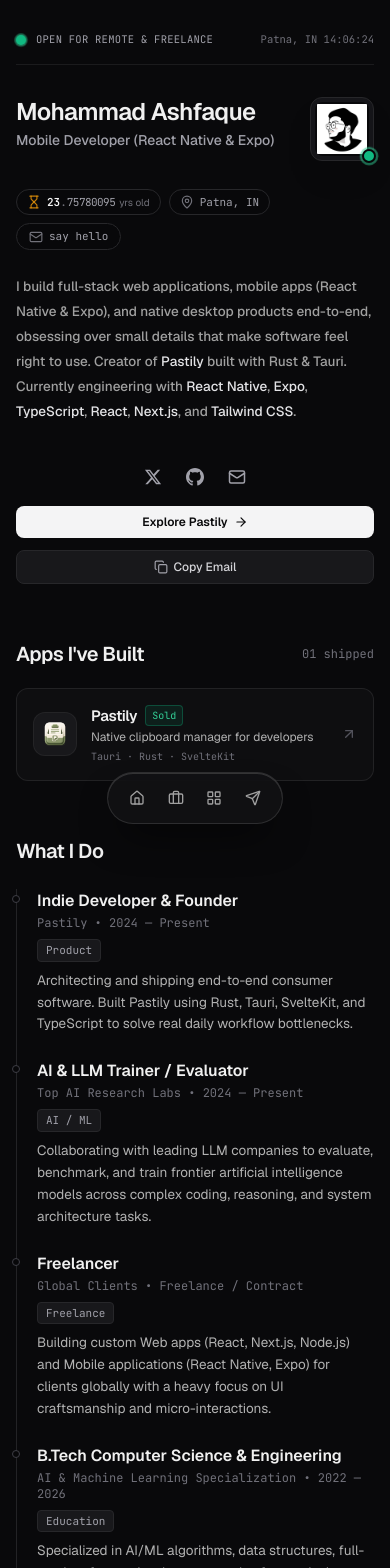
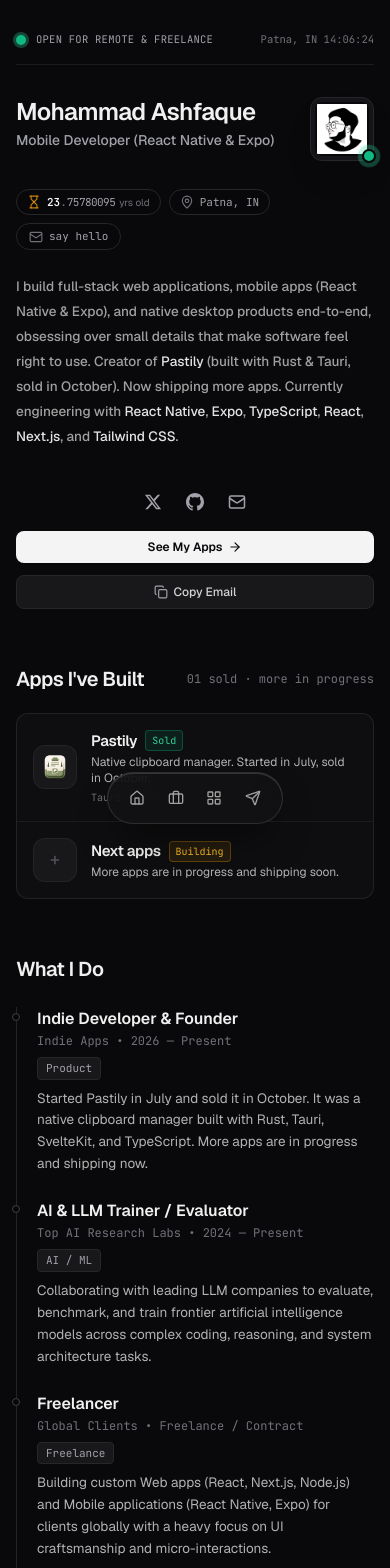
Before and after one commit to MohammadAshfaque/Portfolio, a Next.js app: page / in a window 390 px wide. Shown: the top 1568 px of the page. Built offline with nearby package versions, Linux system fonts and the light colour scheme; no server answers.

Commit message:
Remove Pastily links, mark as sold, update copy for ongoing apps
Co-Authored-By: Claude Sonnet 5.5 <noreply@anthropic.com>
Claude-Session: https://claude.ai/code/session_01NprTxjwoD2sLucSTBLxgkx

```diff
--- a/src/app/layout.tsx
+++ b/src/app/layout.tsx
@@ -17,7 +17,7 @@ const geistMono = JetBrains_Mono({
 export const metadata: Metadata = {
   title: "Mohammad Ashfaque — Indie Developer & Design Engineer",
   description:
-    "Portfolio of Mohammad Ashfaque, Indie Developer & Design Engineer building real products like Pastily. Full-Stack, React Native, Tauri/Rust & AI Specialist.",
+    "Portfolio of Mohammad Ashfaque, Indie Developer & Design Engineer building and shipping real apps (Pastily, sold). Full-Stack, React Native, Tauri/Rust & AI Specialist.",
 };
 
 export default function RootLayout({
--- a/src/components/CmdKModal.tsx
+++ b/src/components/CmdKModal.tsx
@@ -30,7 +30,7 @@ export default function CmdKModal({ isOpen, onClose }: CmdKModalProps) {
 
   const commands = [
     {
-      label: "🚀 Explore Pastily Desktop App",
+      label: "🚀 See My Apps",
       category: "Product",
       href: "#product",
     },
--- a/src/components/Experience.tsx
+++ b/src/components/Experience.tsx
@@ -6,11 +6,11 @@ export default function Experience() {
   const experiences = [
     {
       title: "Indie Developer & Founder",
-      company: "Pastily",
-      period: "2024 — Present",
+      company: "Indie Apps",
+      period: "2026 — Present",
       type: "Product",
       description:
-        "Architecting and shipping end-to-end consumer software. Built Pastily using Rust, Tauri, SvelteKit, and TypeScript to solve real daily workflow bottlenecks.",
+        "Started Pastily in July and sold it in October. It was a native clipboard manager built with Rust, Tauri, SvelteKit, and TypeScript. More apps are in progress and shipping now.",
     },
     {
       title: "AI & LLM Trainer / Evaluator",
--- a/src/components/Hero.tsx
+++ b/src/components/Hero.tsx
@@ -23,7 +23,7 @@ export default function Hero() {
 
   const statuses = [
     { label: "Available for Remote & Contract", color: "bg-emerald-500", ping: "bg-emerald-400" },
-    { label: "Building Pastily Desktop App", color: "bg-amber-500", ping: "bg-amber-400" },
+    { label: "Shipping new apps", color: "bg-amber-500", ping: "bg-amber-400" },
     { label: "Deep Focus Engineering Mode", color: "bg-cyan-500", ping: "bg-cyan-400" },
   ];
 
@@ -319,15 +319,8 @@ export default function Hero() {
         {/* Bio Paragraph */}
         <p className="text-[#b2b2b2] dark:text-[#a0a0a0] font-sans font-[450] leading-[1.85] text-[13.5px] sm:text-[15px] mb-8">
           I build full-stack web applications, mobile apps (React Native & Expo), and native desktop products end-to-end, obsessing over small details that make software feel right to use. Creator of{" "}
-          <a
-            href="https://pastily.app"
-            target="_blank"
-            rel="noopener noreferrer"
-            className="text-zinc-200 hover:underline underline-offset-[2px] decoration-zinc-600 font-medium"
-          >
-            Pastily
-          </a>{" "}
-          built with Rust & Tauri. Currently engineering with{" "}
+          <span className="text-zinc-200 font-medium">Pastily</span>{" "}
+          (built with Rust & Tauri, sold in October). Now shipping more apps. Currently engineering with{" "}
           <a
             href="https://reactnative.dev/"
             target="_blank"
@@ -418,7 +411,7 @@ export default function Hero() {
               href="#product"
               className="inline-flex w-full items-center justify-center gap-1.5 rounded-lg bg-zinc-100 px-4 py-2 text-xs font-semibold text-zinc-950 shadow-sm transition hover:bg-white sm:w-auto sm:text-sm"
             >
-              <span>Explore Pastily</span>
+              <span>See My Apps</span>
               <ArrowRight className="size-3.5" />
             </motion.a>
 
--- a/src/components/Products.tsx
+++ b/src/components/Products.tsx
@@ -2,29 +2,33 @@
 
 import Image from "next/image";
 import { motion } from "framer-motion";
-import { ArrowUpRight } from "lucide-react";
 
 interface Product {
   name: string;
   tagline: string;
-  stack: string[];
-  logo: string;
-  href: string;
-  status: "Sold" | "Live";
+  stack?: string[];
+  logo?: string;
+  status: "Sold" | "Building";
 }
 
 const PRODUCTS: Product[] = [
   {
     name: "Pastily",
-    tagline: "Native clipboard manager for developers",
+    tagline: "Native clipboard manager. Started in July, sold in October.",
     stack: ["Tauri", "Rust", "SvelteKit"],
     logo: "/pastily-logo.png",
-    href: "https://pastily.app",
     status: "Sold",
+  },
+  {
+    name: "Next apps",
+    tagline: "More apps are in progress and shipping soon.",
+    status: "Building",
   },
 ];
 
 export default function Products() {
+  const sold = PRODUCTS.filter((p) => p.status === "Sold").length;
+
   return (
     <section id="product" className="mb-14">
       <div className="mb-5 flex flex-wrap items-center justify-between gap-2">
@@ -32,7 +36,7 @@ export default function Products() {
           Apps I've Built
         </h2>
         <span className="font-mono text-xs text-zinc-500">
-          {PRODUCTS.length.toString().padStart(2, "0")} shipped
+          {sold.toString().padStart(2, "0")} sold · more in progress
         </span>
       </div>
 
@@ -44,14 +48,10 @@ export default function Products() {
             whileInView={{ opacity: 1, y: 0 }}
             viewport={{ once: true }}
             transition={{ duration: 0.3, delay: i * 0.05 }}
+            className="flex items-center gap-3.5 p-4 sm:gap-4 sm:p-5"
           >
-            <a
-              href={app.href}
-              target="_blank"
-              rel="noopener noreferrer"
-              className="group flex items-center gap-3.5 p-4 transition-colors hover:bg-zinc-900/70 sm:gap-4 sm:p-5"
-            >
-              <div className="size-11 shrink-0 overflow-hidden rounded-xl border border-zinc-800/80 bg-zinc-900 p-0.5 sm:size-12">
+            <div className="flex size-11 shrink-0 items-center justify-center overflow-hidden rounded-xl border border-zinc-800/80 bg-zinc-900 p-0.5 sm:size-12">
+              {app.logo ? (
                 <Image
                   src={app.logo}
                   alt={`${app.name} app icon`}
@@ -59,6 +59,9 @@ export default function Products() {
                   height={48}
                   className="h-full w-full rounded-[10px] object-contain"
                 />
+              ) : (
+                <span className="font-mono text-lg text-zinc-600">+</span>
+              )}
             </div>
 
             <div className="min-w-0 flex-1">
@@ -70,20 +73,17 @@ export default function Products() {
                   className={`rounded border px-1.5 py-0.5 font-mono text-[10px] ${
                     app.status === "Sold"
                       ? "border-emerald-500/30 bg-emerald-500/10 text-emerald-400"
-                        : "border-zinc-700 bg-zinc-800/80 text-zinc-400"
+                      : "border-amber-500/30 bg-amber-500/10 text-amber-400"
                   }`}
                 >
                   {app.status}
                 </span>
               </div>
-                <p className="mt-0.5 truncate font-sans text-xs text-[#b2b2b2] sm:text-[13px]">
-                  {app.tagline}
-                </p>
+              <p className="mt-0.5 font-sans text-xs text-[#b2b2b2] sm:text-[13px]">{app.tagline}</p>
+              {app.stack && (
                 <p className="mt-1 font-mono text-[10px] text-zinc-500">{app.stack.join(" · ")}</p>
+              )}
             </div>
-
-              <ArrowUpRight className="size-4 shrink-0 text-zinc-600 transition group-hover:-translate-y-0.5 group-hover:translate-x-0.5 group-hover:text-zinc-200" />
-            </a>
           </motion.li>
         ))}
       </ul>
```
Lines whose indentation alone changed are shown as unchanged.
